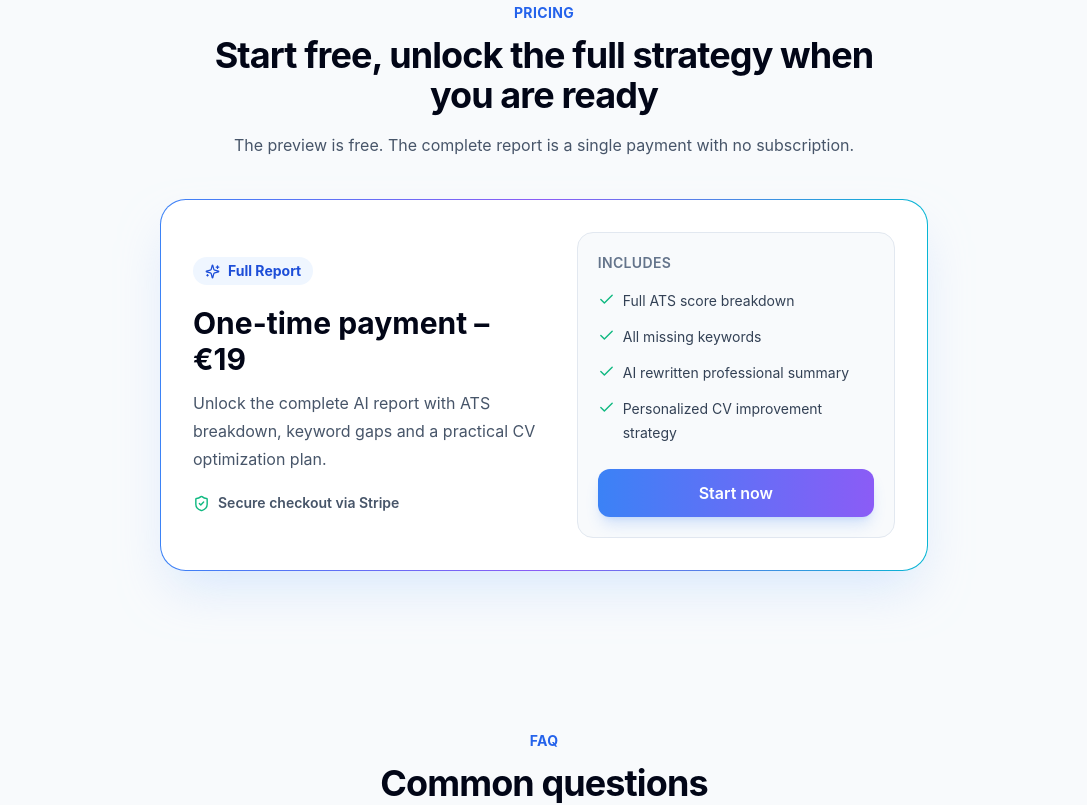
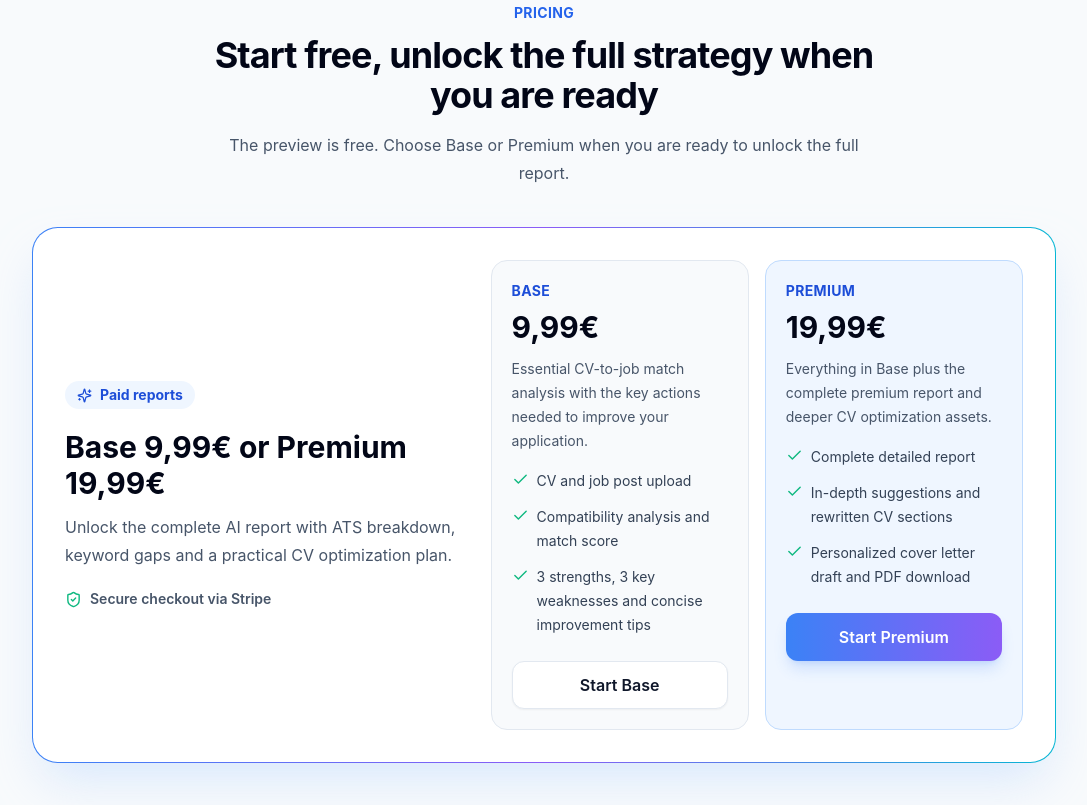
Before and after one commit to dennyzx20/cv-match-analyzer, a Next.js app: page / in a window 1280 px wide. Shown: the part 2120-2925 px from the top of the page, without its empty margins (96-1183 px from the left). Built offline with nearby package versions, Linux system fonts and the light colour scheme.

Commit message:
Add base and premium plans

```diff
--- a/app/api/stripe/create-checkout/route.ts
+++ b/app/api/stripe/create-checkout/route.ts
@@ -2,6 +2,28 @@ import { NextResponse } from "next/server";
 import Stripe from "stripe";
 
 export const runtime = "nodejs";
+
+type CheckoutPlan = "base" | "premium";
+
+const checkoutPlans: Record<
+  CheckoutPlan,
+  {
+    envPriceId: string;
+    name: string;
+    unitAmount: number;
+  }
+> = {
+  base: {
+    envPriceId: "STRIPE_BASE_PRICE_ID",
+    name: "CV Match Base Report",
+    unitAmount: 999
+  },
+  premium: {
+    envPriceId: "STRIPE_PREMIUM_PRICE_ID",
+    name: "CV Match Premium Report",
+    unitAmount: 1999
+  }
+};
 
 export async function POST(request: Request) {
   try {
@@ -13,26 +35,29 @@ export async function POST(request: Request) {
     }
 
     const payload = await readCheckoutPayload(request);
+    const selectedPlan = checkoutPlans[payload.plan];
+    const configuredPriceId = process.env[selectedPlan.envPriceId] || getLegacyPremiumPriceId(payload.plan);
     const stripe = new Stripe(process.env.STRIPE_SECRET_KEY);
     const origin = getCheckoutOrigin(request.url);
     const successUrl = new URL("/analyzer", origin);
     successUrl.searchParams.set("success", "true");
+    successUrl.searchParams.set("plan", payload.plan);
     if (payload.analysisId) {
       successUrl.searchParams.set("analysisId", payload.analysisId);
     }
 
-    const lineItem = process.env.STRIPE_PRICE_ID
+    const lineItem = configuredPriceId
       ? {
-          price: process.env.STRIPE_PRICE_ID,
+          price: configuredPriceId,
           quantity: 1
         }
       : {
           price_data: {
             currency: "eur",
             product_data: {
-              name: "CV Match Full Report"
+              name: selectedPlan.name
             },
-            unit_amount: 1900
+            unit_amount: selectedPlan.unitAmount
           },
           quantity: 1
         };
@@ -40,9 +65,12 @@ export async function POST(request: Request) {
     const session = await stripe.checkout.sessions.create({
       mode: "payment",
       line_items: [lineItem],
-      metadata: payload.analysisId ? { analysisId: payload.analysisId } : undefined,
+      metadata: {
+        plan: payload.plan,
+        ...(payload.analysisId ? { analysisId: payload.analysisId } : {})
+      },
       success_url: successUrl.toString(),
-      cancel_url: `${origin}/`
+      cancel_url: `${origin}/analyzer`
     });
 
     if (!session.url) {
@@ -56,15 +84,25 @@ export async function POST(request: Request) {
   }
 }
 
-async function readCheckoutPayload(request: Request): Promise<{ analysisId?: string }> {
+async function readCheckoutPayload(request: Request): Promise<{ analysisId?: string; plan: CheckoutPlan }> {
   try {
-    const body = (await request.json()) as { analysisId?: unknown };
-    return typeof body.analysisId === "string" && body.analysisId.trim()
-      ? { analysisId: body.analysisId.trim() }
-      : {};
+    const body = (await request.json()) as { analysisId?: unknown; plan?: unknown };
+    const plan = body.plan === "base" || body.plan === "premium" ? body.plan : "premium";
+    return {
+      plan,
+      ...(typeof body.analysisId === "string" && body.analysisId.trim() ? { analysisId: body.analysisId.trim() } : {})
+    };
   } catch {
-    return {};
+    return { plan: "premium" };
   }
+}
+
+function getLegacyPremiumPriceId(plan: CheckoutPlan) {
+  if (plan !== "premium") {
+    return undefined;
+  }
+
+  return process.env.STRIPE_PRICE_ID;
 }
 
 function getCheckoutOrigin(requestUrl: string) {
--- a/components/analyzer/analysis-results.tsx
+++ b/components/analyzer/analysis-results.tsx
@@ -1,6 +1,6 @@
 "use client";
 
-import { useEffect, useState } from "react";
+import { useCallback, useEffect, useMemo, useState } from "react";
 import { CheckCircle2, Download, Globe2, Loader2, Lock, RotateCcw, ShieldCheck, Sparkles, TrendingUp, Zap } from "lucide-react";
 import { Button } from "@/components/ui/button";
 import type { CvAnalysisResult, LanguageCode, LeadCapture } from "@/lib/types";
@@ -13,6 +13,7 @@ type AnalysisResultsProps = {
   isFullReportUnlocked: boolean;
   isPaymentSuccess: boolean;
   leadCapture: LeadCapture | null;
+  purchasedPlan: "base" | "premium" | null;
   onReset: () => void;
 };
 
@@ -29,14 +30,15 @@ export function AnalysisResults({
   isFullReportUnlocked,
   isPaymentSuccess,
   leadCapture,
+  purchasedPlan,
   onReset
 }: AnalysisResultsProps) {
   const [checkoutError, setCheckoutError] = useState("");
   const [isCheckoutLoading, setIsCheckoutLoading] = useState(false);
-  const previewMissingKeywords = analysis.missingKeywords.slice(0, 3);
-  const previewStrengths = analysis.strengths.slice(0, 3);
+  const previewMissingKeywords = useMemo(() => analysis.missingKeywords.slice(0, 3), [analysis.missingKeywords]);
+  const previewStrengths = useMemo(() => analysis.strengths.slice(0, 3), [analysis.strengths]);
 
-  async function handleUnlock() {
+  const handleUnlock = useCallback(async (plan: "base" | "premium") => {
     setCheckoutError("");
     setIsCheckoutLoading(true);
 
@@ -46,7 +48,7 @@ export function AnalysisResults({
         headers: {
           "Content-Type": "application/json"
         },
-        body: JSON.stringify({ analysisId })
+        body: JSON.stringify({ analysisId, plan })
       });
       const data = (await response.json()) as { url?: string; error?: string };
 
@@ -59,7 +61,7 @@ export function AnalysisResults({
       setCheckoutError(error instanceof Error ? error.message : "Stripe checkout could not be started.");
       setIsCheckoutLoading(false);
     }
-  }
+  }, [analysisId]);
 
   return (
     <div className="space-y-6 animate-in fade-in duration-500">
@@ -97,12 +99,12 @@ export function AnalysisResults({
 
       {isFullReportUnlocked ? (
         <>
-          <PaymentSuccessBanner analysis={analysis} isPaymentSuccess={isPaymentSuccess} />
-          <FullReport analysis={analysis} />
+          <PaymentSuccessBanner analysis={analysis} isPaymentSuccess={isPaymentSuccess} purchasedPlan={purchasedPlan} />
+          {purchasedPlan === "base" ? <BaseReport analysis={analysis} /> : <FullReport analysis={analysis} />}
         </>
       ) : (
         <div className="relative">
-          <LockedReportPreview onUnlock={handleUnlock} />
+          <LockedReportPreview />
           <PaywallCard error={checkoutError} isLoading={isCheckoutLoading} onUnlock={handleUnlock} />
         </div>
       )}
@@ -174,11 +176,15 @@ function RiskBadge({ level }: { level: CvAnalysisResult["atsRiskLevel"] }) {
 
 function PaymentSuccessBanner({
   analysis,
-  isPaymentSuccess
+  isPaymentSuccess,
+  purchasedPlan
 }: {
   analysis: CvAnalysisResult;
   isPaymentSuccess: boolean;
+  purchasedPlan: "base" | "premium" | null;
 }) {
+  const hasPdfDownload = purchasedPlan !== "base";
+
   return (
     <div className="glass-card rounded-3xl border-emerald-400/20 p-5 md:flex md:items-center md:justify-between md:gap-5">
       <div className="flex items-start gap-4">
@@ -189,9 +195,12 @@ function PaymentSuccessBanner({
           <h3 className="text-2xl font-bold text-white">
             {isPaymentSuccess ? <>Payment successful {"\u{1F389}"}</> : "Full report unlocked"}
           </h3>
-          <p className="mt-1 text-slate-400">Your CV report is ready. The full AI analysis is unlocked below.</p>
+          <p className="mt-1 text-slate-400">
+            Your {purchasedPlan === "base" ? "Base" : "Premium"} CV report is ready. The selected report is unlocked below.
+          </p>
         </div>
       </div>
+      {hasPdfDownload ? (
         <Button
           type="button"
           className="mt-5 rounded-2xl bg-gradient-to-r from-indigo-500 to-violet-500 shadow-[0_0_28px_rgba(99,102,241,0.26)] md:mt-0"
@@ -200,6 +209,11 @@ function PaymentSuccessBanner({
           <Download size={17} aria-hidden="true" />
           Download CV Report (PDF)
         </Button>
+      ) : (
+        <p className="mt-5 rounded-2xl border border-white/10 bg-white/5 px-4 py-3 text-sm font-semibold text-slate-300 md:mt-0">
+          PDF export is included in Premium.
+        </p>
+      )}
     </div>
   );
 }
@@ -222,34 +236,37 @@ function PaywallCard({
 }: {
   error: string;
   isLoading: boolean;
-  onUnlock: () => void;
+  onUnlock: (plan: "base" | "premium") => void;
 }) {
   return (
     <div className="absolute inset-0 z-10 flex items-center justify-center p-5">
-      <div className="glass-card w-full max-w-xl rounded-3xl border-indigo-300/20 p-6 text-center shadow-[0_30px_120px_rgba(99,102,241,0.32)] md:p-8">
+      <div className="glass-card w-full max-w-4xl rounded-3xl border-indigo-300/20 p-6 text-center shadow-[0_30px_120px_rgba(99,102,241,0.32)] md:p-8">
         <div className="mx-auto flex h-16 w-16 animate-pulse items-center justify-center rounded-2xl bg-gradient-to-br from-indigo-500 to-violet-500 text-white shadow-[0_0_48px_rgba(139,92,246,0.45)]">
           <Lock size={28} aria-hidden="true" />
         </div>
-        <h3 className="mt-6 text-3xl font-bold text-white">Unlock Full AI Report</h3>
+        <h3 className="mt-6 text-3xl font-bold text-white">Choose your AI report</h3>
         <p className="mx-auto mt-3 max-w-md leading-7 text-slate-400">
-          Get complete ATS breakdown, keyword gaps and CV optimization strategy.
+          Unlock complete ATS breakdown, keyword gaps and CV optimization strategy.
         </p>
-        <p className="mt-6 text-4xl font-bold text-white">{"\u20ac"}19</p>
-        <p className="mt-1 text-sm font-medium text-slate-400">one-time payment</p>
-        <Button
-          onClick={onUnlock}
-          className="animate-gradient mt-6 h-13 w-full rounded-2xl bg-gradient-to-r from-indigo-500 via-blue-500 to-violet-500 px-7 text-base shadow-[0_0_36px_rgba(99,102,241,0.35)] transition hover:scale-[1.02]"
-          disabled={isLoading}
-        >
-          {isLoading ? (
-            <>
-              <Loader2 size={18} className="animate-spin" aria-hidden="true" />
-              Opening checkout
-            </>
-          ) : (
-            "Unlock now"
-          )}
-        </Button>
+        <div className="mt-6 grid gap-4 md:grid-cols-2">
+          <OfferCard
+            description="Compatibility analysis, match score, 3 strengths, 3 key weaknesses and concise CV improvement tips."
+            isLoading={isLoading}
+            name="Base"
+            price={"9,99\u20ac"}
+            cta="Unlock Base"
+            onClick={() => onUnlock("base")}
+          />
+          <OfferCard
+            description="Everything in Base plus full keyword analysis, deeper recommendations, rewritten CV sections and cover letter draft."
+            featured
+            isLoading={isLoading}
+            name="Premium"
+            price={"19,99\u20ac"}
+            cta="Unlock Premium"
+            onClick={() => onUnlock("premium")}
+          />
+        </div>
         <div className="mt-5 flex flex-wrap justify-center gap-3 text-sm font-medium text-slate-400">
           <span className="inline-flex items-center gap-2">
             <ShieldCheck size={15} className="text-emerald-300" aria-hidden="true" />
@@ -266,7 +283,52 @@ function PaywallCard({
   );
 }
 
-function LockedReportPreview({ onUnlock }: { onUnlock: () => void }) {
+function OfferCard({
+  cta,
+  description,
+  featured = false,
+  isLoading,
+  name,
+  onClick,
+  price
+}: {
+  cta: string;
+  description: string;
+  featured?: boolean;
+  isLoading: boolean;
+  name: string;
+  onClick: () => void;
+  price: string;
+}) {
+  return (
+    <div className={`rounded-2xl border p-5 text-left ${featured ? "border-indigo-300/30 bg-indigo-400/10" : "border-white/10 bg-white/5"}`}>
+      <div className="flex items-start justify-between gap-4">
+        <div>
+          <p className="text-sm font-semibold uppercase tracking-wide text-cyan-200">{name}</p>
+          <p className="mt-2 text-3xl font-bold text-white">{price}</p>
+          <p className="mt-3 text-sm leading-6 text-slate-400">{description}</p>
+        </div>
+        {featured ? <span className="rounded-full bg-cyan-300/10 px-3 py-1 text-xs font-bold text-cyan-200">Best value</span> : null}
+      </div>
+      <Button
+        onClick={onClick}
+        className={`mt-5 h-12 w-full rounded-2xl ${featured ? "animate-gradient bg-gradient-to-r from-indigo-500 via-blue-500 to-violet-500 shadow-[0_0_36px_rgba(99,102,241,0.35)]" : "bg-white/10 text-white hover:bg-white/15"}`}
+        disabled={isLoading}
+      >
+        {isLoading ? (
+          <>
+            <Loader2 size={18} className="animate-spin" aria-hidden="true" />
+            Opening checkout
+          </>
+        ) : (
+          cta
+        )}
+      </Button>
+    </div>
+  );
+}
+
+function LockedReportPreview() {
   const lockedSections = [
     { title: "All missing keywords", tone: "red" as const },
     { title: "Matching keywords", tone: "green" as const },
@@ -279,7 +341,7 @@ function LockedReportPreview({ onUnlock }: { onUnlock: () => void }) {
     <div className="pointer-events-none blur-sm">
       <div className="grid gap-5 lg:grid-cols-2">
         {lockedSections.map((section) => (
-          <LockedListCard key={section.title} {...section} onUnlock={onUnlock} />
+          <LockedListCard key={section.title} {...section} />
         ))}
       </div>
       <div className="mt-5 grid gap-5 lg:grid-cols-[1.1fr_0.9fr]">
@@ -296,7 +358,6 @@ function LockedListCard({
 }: {
   title: string;
   tone: "blue" | "green" | "amber" | "red";
-  onUnlock: () => void;
 }) {
   return (
     <DashboardCard>
@@ -332,6 +393,30 @@ function FullReport({ analysis }: { analysis: CvAnalysisResult }) {
         <NotionBlock title="AI rewritten professional summary" text={analysis.rewrittenProfessionalSummary} />
         <NotionBlock title="Final optimization strategy" text={analysis.finalRecommendation} />
       </div>
+      <NotionBlock title="Personalized cover letter draft" text={buildCoverLetterDraft(analysis)} />
+    </div>
+  );
+}
+
+function BaseReport({ analysis }: { analysis: CvAnalysisResult }) {
+  const topStrengths = analysis.strengths.slice(0, 3);
+  const topWeaknesses = analysis.weaknesses.slice(0, 3);
+  const conciseImprovements = analysis.suggestedCvImprovements.slice(0, 3);
+
+  return (
+    <div className="space-y-5">
+      <div className="grid gap-5 lg:grid-cols-2">
+        <StrengthCards title="Top strengths" items={topStrengths} />
+        <ListCard title="Top CV weaknesses" items={topWeaknesses} tone="red" />
+      </div>
+      <div className="grid gap-5 lg:grid-cols-2">
+        <KeywordPills title="Priority missing keywords" items={analysis.missingKeywords.slice(0, 3)} />
+        <RecommendationBlocks title="Concise CV improvements" items={conciseImprovements} />
+      </div>
+      <NotionBlock
+        title="Base compatibility insight"
+        text="This Base report unlocks the essential CV/job fit diagnosis: your match score, strongest selling points, key gaps and concise next actions. Premium adds the complete keyword map, deeper recommendations, rewritten CV sections, PDF export and a cover letter draft."
+      />
     </div>
   );
 }
@@ -411,7 +496,7 @@ function NotionBlock({ title, text }: { title: string; text: string }) {
   return (
     <DashboardCard>
       <h3 className="text-lg font-semibold text-white">{title}</h3>
-      <div className="mt-4 rounded-2xl border border-white/10 bg-white/[0.04] p-4 leading-7 text-slate-300">
+      <div className="mt-4 whitespace-pre-line rounded-2xl border border-white/10 bg-white/[0.04] p-4 leading-7 text-slate-300">
         {text}
       </div>
     </DashboardCard>
@@ -470,6 +555,21 @@ function downloadAnalysisPdf(analysis: CvAnalysisResult) {
   URL.revokeObjectURL(url);
 }
 
+function buildCoverLetterDraft(analysis: CvAnalysisResult) {
+  const strongestPoint = analysis.strengths[0] || "my background aligns with the role requirements";
+  const improvementFocus = analysis.missingKeywords[0] || "the core priorities of the role";
+
+  return [
+    "Dear Hiring Manager,",
+    "",
+    `I am excited to apply for this role because ${strongestPoint}. After reviewing the position requirements, I can see a strong fit between my experience and the outcomes your team is looking for.`,
+    "",
+    `My CV already shows relevant strengths, and I would emphasize ${improvementFocus} more clearly to make the application even more targeted. ${analysis.finalRecommendation}`,
+    "",
+    "Thank you for considering my application. I would welcome the opportunity to discuss how my experience can support your team."
+  ].join("\n");
+}
+
 type PdfColor = [number, number, number];
 type PdfPage = string[];
 
@@ -505,6 +605,8 @@ function buildPremiumPdfReport(analysis: CvAnalysisResult) {
   renderer.pillsSection("Recommended Skills To Add", analysis.recommendedSkillsToAdd, pdfColors.purple);
   renderer.sectionTitle("Final Recommendation", "Recruiter-ready next step");
   renderer.callout(analysis.finalRecommendation, pdfColors.cyan);
+  renderer.sectionTitle("Personalized Cover Letter Draft", "Premium application asset");
+  renderer.callout(buildCoverLetterDraft(analysis), pdfColors.purple);
   renderer.footer();
 
   return renderer.toPdf();
--- a/components/analyzer/analyzer-shell.tsx
+++ b/components/analyzer/analyzer-shell.tsx
@@ -28,6 +28,7 @@ export function AnalyzerShell() {
   const [pendingLanguage, setPendingLanguage] = useState<LanguageCode | null>(null);
   const [leadCapture, setLeadCapture] = useState<LeadCapture | null>(null);
   const [isFullReportUnlocked, setIsFullReportUnlocked] = useState(false);
+  const [purchasedPlan, setPurchasedPlan] = useState<"base" | "premium" | null>(null);
   const [isRestoringPayment, setIsRestoringPayment] = useState(false);
   const [history, setHistory] = useState<HistoryItem[]>([]);
   const [error, setError] = useState("");
@@ -53,6 +54,7 @@ export function AnalyzerShell() {
     setDetectedLanguage(storedReport.detectedLanguage);
     setLeadCapture(storedReport.leadCapture);
     setIsFullReportUnlocked(true);
+    setPurchasedPlan(params.get("plan") === "base" ? "base" : "premium");
     setIsRestoringPayment(false);
     window.history.replaceState(null, "", "/analyzer");
   }, []);
@@ -121,6 +123,7 @@ export function AnalyzerShell() {
     setPendingLanguage(null);
     setLeadCapture(null);
     setIsFullReportUnlocked(false);
+    setPurchasedPlan(null);
     setIsRestoringPayment(false);
     setError("");
   }
@@ -131,6 +134,7 @@ export function AnalyzerShell() {
     setDetectedLanguage(item.detectedLanguage);
     setLeadCapture(item.leadCapture);
     setIsFullReportUnlocked(false);
+    setPurchasedPlan(null);
     storeReport(item);
   }
 
@@ -159,6 +163,7 @@ export function AnalyzerShell() {
           isFullReportUnlocked={isFullReportUnlocked}
           isPaymentSuccess={isFullReportUnlocked}
           leadCapture={leadCapture}
+          purchasedPlan={purchasedPlan}
           onReset={reset}
         />
       ) : pendingAnalysis ? (
--- a/components/marketing/pricing.tsx
+++ b/components/marketing/pricing.tsx
@@ -1,11 +1,30 @@
 import { Check, ShieldCheck, Sparkles } from "lucide-react";
 import { Button } from "@/components/ui/button";
 
-const included = [
-  "Full ATS score breakdown",
-  "All missing keywords",
-  "AI rewritten professional summary",
-  "Personalized CV improvement strategy"
+const plans = [
+  {
+    name: "Base",
+    price: "9,99\u20ac",
+    description: "Essential CV-to-job match analysis with the key actions needed to improve your application.",
+    features: [
+      "CV and job post upload",
+      "Compatibility analysis and match score",
+      "3 strengths, 3 key weaknesses and concise improvement tips"
+    ],
+    cta: "Start Base"
+  },
+  {
+    name: "Premium",
+    price: "19,99\u20ac",
+    description: "Everything in Base plus the complete premium report and deeper CV optimization assets.",
+    features: [
+      "Complete detailed report",
+      "In-depth suggestions and rewritten CV sections",
+      "Personalized cover letter draft and PDF download"
+    ],
+    cta: "Start Premium",
+    featured: true
+  }
 ];
 
 export function Pricing() {
@@ -18,19 +37,19 @@ export function Pricing() {
             Start free, unlock the full strategy when you are ready
           </h2>
           <p className="mt-4 leading-7 text-slate-600">
-            The preview is free. The complete report is a single payment with no subscription.
+            The preview is free. Choose Base or Premium when you are ready to unlock the full report.
           </p>
         </div>
 
-        <div className="mx-auto mt-10 max-w-3xl rounded-[1.6rem] bg-gradient-to-r from-blue-500 via-violet-500 to-cyan-500 p-[1px] shadow-2xl shadow-blue-200/60">
+        <div className="mx-auto mt-10 max-w-5xl rounded-[1.6rem] bg-gradient-to-r from-blue-500 via-violet-500 to-cyan-500 p-[1px] shadow-2xl shadow-blue-200/60">
           <div className="rounded-[1.55rem] bg-white p-6 md:p-8">
-            <div className="grid gap-8 md:grid-cols-[1.05fr_0.95fr] md:items-center">
+            <div className="grid gap-8 md:grid-cols-[0.85fr_1.15fr] md:items-center">
               <div>
                 <div className="inline-flex items-center gap-2 rounded-full bg-blue-50 px-3 py-1 text-sm font-bold text-blue-700">
                   <Sparkles size={15} aria-hidden="true" />
-                  Full Report
+                  Paid reports
                 </div>
-                <h3 className="mt-5 text-3xl font-bold text-slate-950">One-time payment – €19</h3>
+                <h3 className="mt-5 text-3xl font-bold text-slate-950">Base 9,99{"\u20ac"} or Premium 19,99{"\u20ac"}</h3>
                 <p className="mt-3 leading-7 text-slate-600">
                   Unlock the complete AI report with ATS breakdown, keyword gaps and a practical CV optimization plan.
                 </p>
@@ -40,10 +59,14 @@ export function Pricing() {
                 </div>
               </div>
 
-              <div className="rounded-2xl border border-slate-200 bg-slate-50 p-5">
-                <p className="text-sm font-semibold uppercase tracking-wide text-slate-500">Includes</p>
+              <div className="grid gap-4 sm:grid-cols-2">
+                {plans.map((plan) => (
+                  <div key={plan.name} className={`rounded-2xl border p-5 ${plan.featured ? "border-blue-200 bg-blue-50" : "border-slate-200 bg-slate-50"}`}>
+                    <p className="text-sm font-bold uppercase tracking-wide text-blue-700">{plan.name}</p>
+                    <p className="mt-2 text-3xl font-bold text-slate-950">{plan.price}</p>
+                    <p className="mt-3 min-h-16 text-sm leading-6 text-slate-600">{plan.description}</p>
                     <div className="mt-4 space-y-3">
-                  {included.map((feature) => (
+                      {plan.features.map((feature) => (
                         <div key={feature} className="flex items-start gap-2 text-sm leading-6 text-slate-700">
                           <Check size={17} className="mt-0.5 shrink-0 text-emerald-500" aria-hidden="true" />
                           <span>{feature}</span>
@@ -52,10 +75,12 @@ export function Pricing() {
                     </div>
                     <Button
                       href="/analyzer"
-                  className="mt-6 h-12 w-full rounded-xl bg-gradient-to-r from-blue-500 to-violet-500 text-base shadow-lg shadow-blue-500/20 transition hover:-translate-y-0.5 hover:from-blue-400 hover:to-violet-400"
+                      className={`mt-6 h-12 w-full rounded-xl text-base transition hover:-translate-y-0.5 ${plan.featured ? "bg-gradient-to-r from-blue-500 to-violet-500 shadow-lg shadow-blue-500/20 hover:from-blue-400 hover:to-violet-400" : "border border-slate-200 bg-white text-slate-900 hover:bg-slate-50"}`}
                     >
-                  Start now
+                      {plan.cta}
                     </Button>
+                  </div>
+                ))}
               </div>
             </div>
           </div>
```
Also changed, not shown: Sul PC (dopo che Codex ha modificat.txt (added), 2 other files (tests, documents, lock files or other folders). Lines whose indentation alone changed are shown as unchanged.
